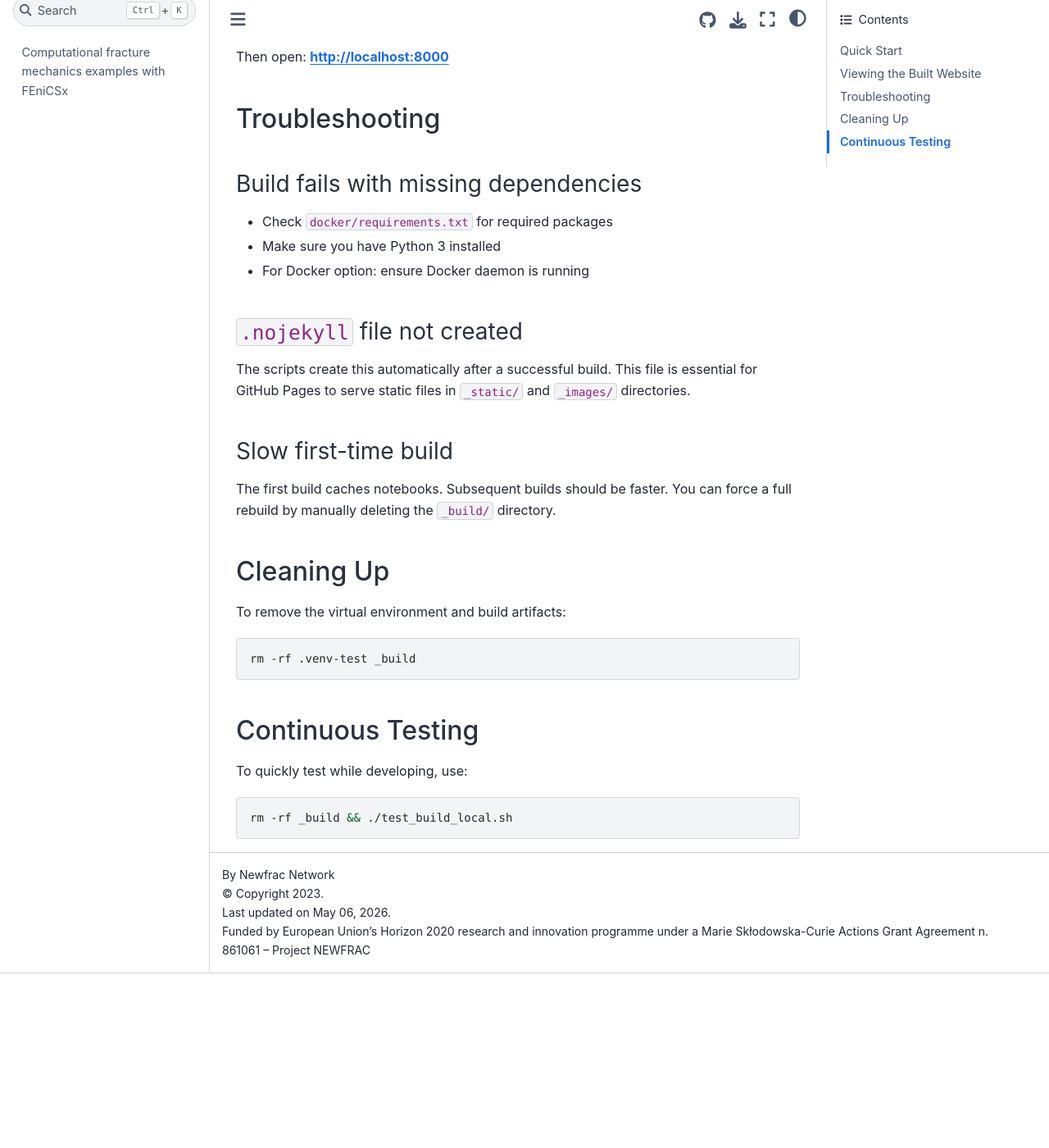
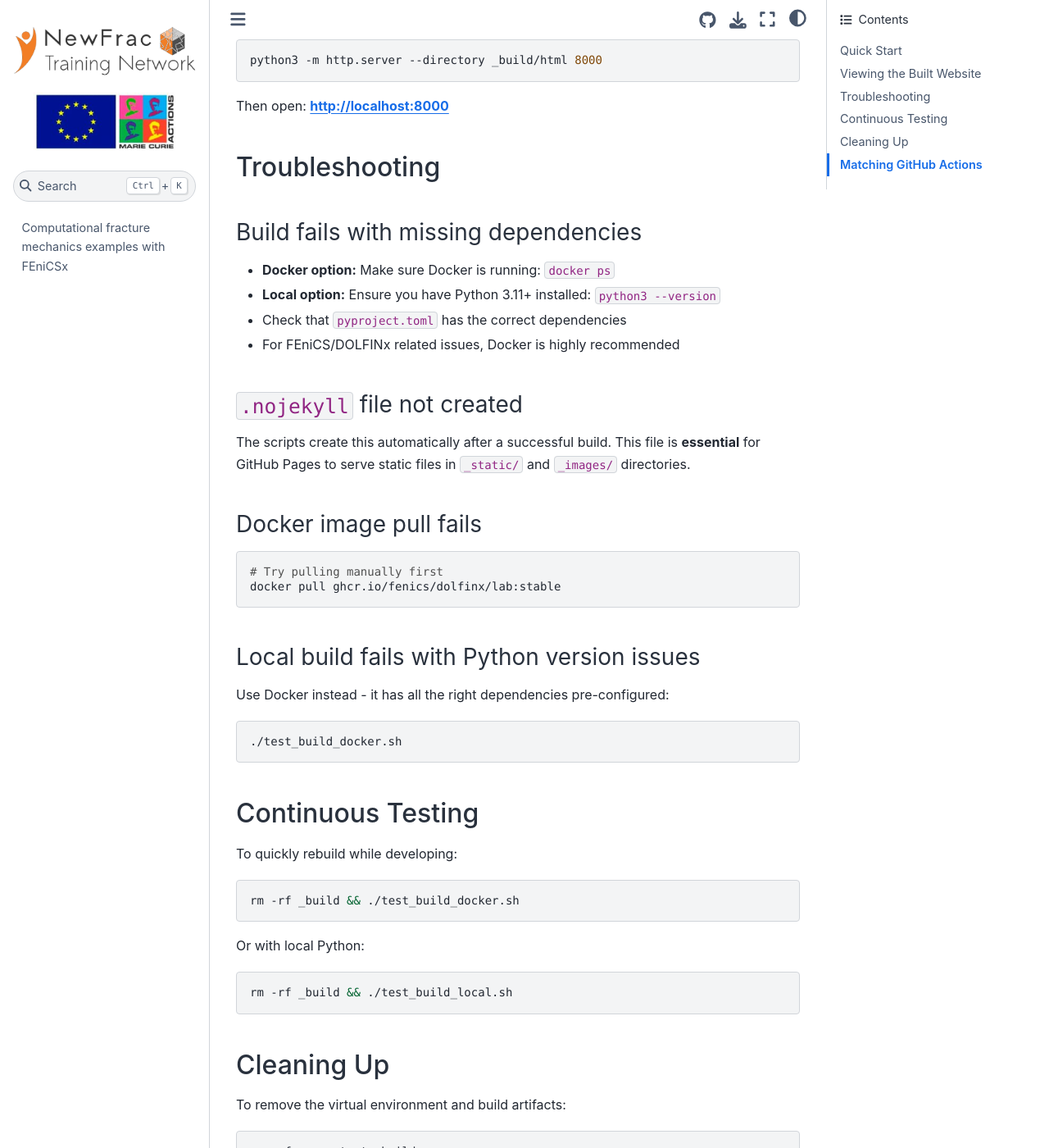
Before and after one commit to newfrac/fenicsx-fracture, a Jupyter Book: the page built from TESTING_LOCALLY.md, in a window 1280 px wide and 1400 px high, scrolled down 1247 px. Shown: the whole window at 82% size. Built offline with Jupyter Book 1.0.4 settings and Sphinx 7.4.7 and the Sphinx Book theme 1.1.4, drawn with Linux system fonts in a browser that asks for light colours; pages that are not in the unit, such as notebooks, are missing from menus; before the commit the page ends 2434 px from its top, so only the background shows below that; some of the changed text lies outside the part shown.

Commit message:
Update to use FEniCS/DOLFINx container and current Jupyter Book version

````diff
--- a/TESTING_LOCALLY.md
+++ b/TESTING_LOCALLY.md
@@ -4,7 +4,25 @@
 
 ## Quick Start
 
-### Option 1: Local Python Virtual Environment (Faster)
+### Option 1: Docker (Recommended - Most Accurate)
+
+Uses the same FEniCS/DOLFINx container as GitHub Actions:
+
+```bash
+./test_build_docker.sh
+```
+
+This script will:
+1. Pull the FEniCS/DOLFINx stable container
+2. Install dependencies from `pyproject.toml`
+3. Build the book in an isolated, reproducible environment
+4. Create the `.nojekyll` file for GitHub Pages
+
+**Requirements:** Docker installed and running
+
+### Option 2: Local Python Virtual Environment (Faster)
+
+For quick iteration without Docker:
 
 ```bash
 ./test_build_local.sh
@@ -12,26 +30,11 @@
 
 This script will:
 1. Create a Python virtual environment (`.venv-test`)
-2. Install all dependencies from `docker/requirements.txt`
-3. Install jupyter-book and sphinx
-4. Build the book
-5. Create the `.nojekyll` file for GitHub Pages
+2. Install all dependencies from `pyproject.toml`
+3. Build the book
+4. Create the `.nojekyll` file for GitHub Pages
 
-**Requirements:** Python 3.12 or Python 3
-
-### Option 2: Docker (Most Accurate - Matches GitHub Actions exactly)
-
-```bash
-./test_build_docker.sh
-```
-
-This script will:
-1. Pull the Ubuntu 22.04 Docker image (same as GitHub Actions)
-2. Install Python 3.12 and all dependencies inside the container
-3. Build the book in an isolated environment
-4. Create the `.nojekyll` file
-
-**Requirements:** Docker installed
+**Requirements:** Python 3.11+ installed locally
 
 ## Viewing the Built Website
 
@@ -46,15 +49,38 @@
 ## Troubleshooting
 
 ### Build fails with missing dependencies
-- Check `docker/requirements.txt` for required packages
-- Make sure you have Python 3 installed
-- For Docker option: ensure Docker daemon is running
+- **Docker option:** Make sure Docker is running: `docker ps`
+- **Local option:** Ensure you have Python 3.11+ installed: `python3 --version`
+- Check that `pyproject.toml` has the correct dependencies
+- For FEniCS/DOLFINx related issues, Docker is highly recommended
 
 ### `.nojekyll` file not created
-The scripts create this automatically after a successful build. This file is essential for GitHub Pages to serve static files in `_static/` and `_images/` directories.
+The scripts create this automatically after a successful build. This file is **essential** for GitHub Pages to serve static files in `_static/` and `_images/` directories.
 
-### Slow first-time build
-The first build caches notebooks. Subsequent builds should be faster. You can force a full rebuild by manually deleting the `_build/` directory.
+### Docker image pull fails
+```bash
+# Try pulling manually first
+docker pull ghcr.io/fenics/dolfinx/lab:stable
+```
+
+### Local build fails with Python version issues
+Use Docker instead - it has all the right dependencies pre-configured:
+```bash
+./test_build_docker.sh
+```
+
+## Continuous Testing
+
+To quickly rebuild while developing:
+
+```bash
+rm -rf _build && ./test_build_docker.sh
+```
+
+Or with local Python:
+```bash
+rm -rf _build && ./test_build_local.sh
+```
 
 ## Cleaning Up
 
@@ -64,10 +90,10 @@
 rm -rf .venv-test _build
 ```
 
-## Continuous Testing
+## Matching GitHub Actions
 
-To quickly test while developing, use:
-
-```bash
-rm -rf _build && ./test_build_local.sh
-```
+These scripts replicate the exact GitHub Actions workflow:
+- **Docker option** uses `ghcr.io/fenics/dolfinx/lab:stable` container (exact match)
+- **Local option** approximates the environment with your system Python
+- Both create the `.nojekyll` file required for GitHub Pages deployment
+- Both install dependencies from `pyproject.toml` using the same pip flags
````
Also changed, not shown: 3 other files.
